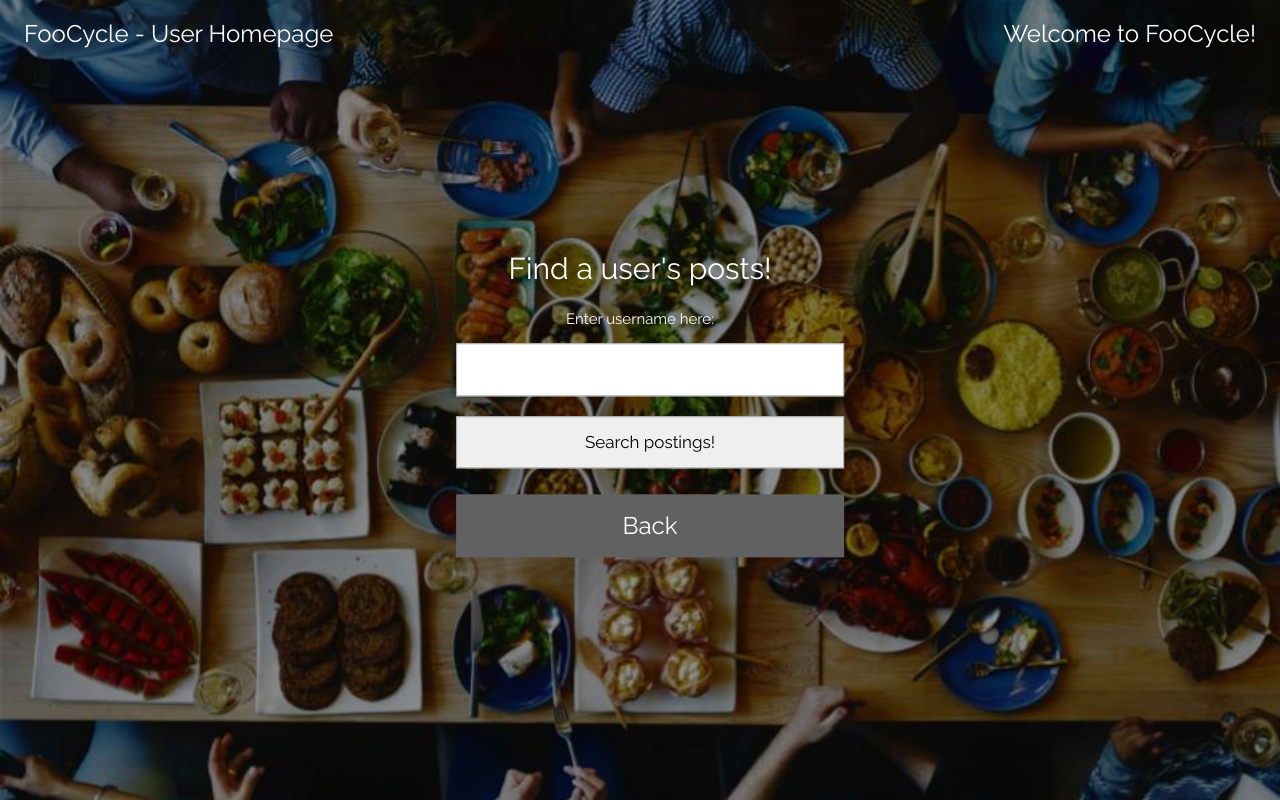
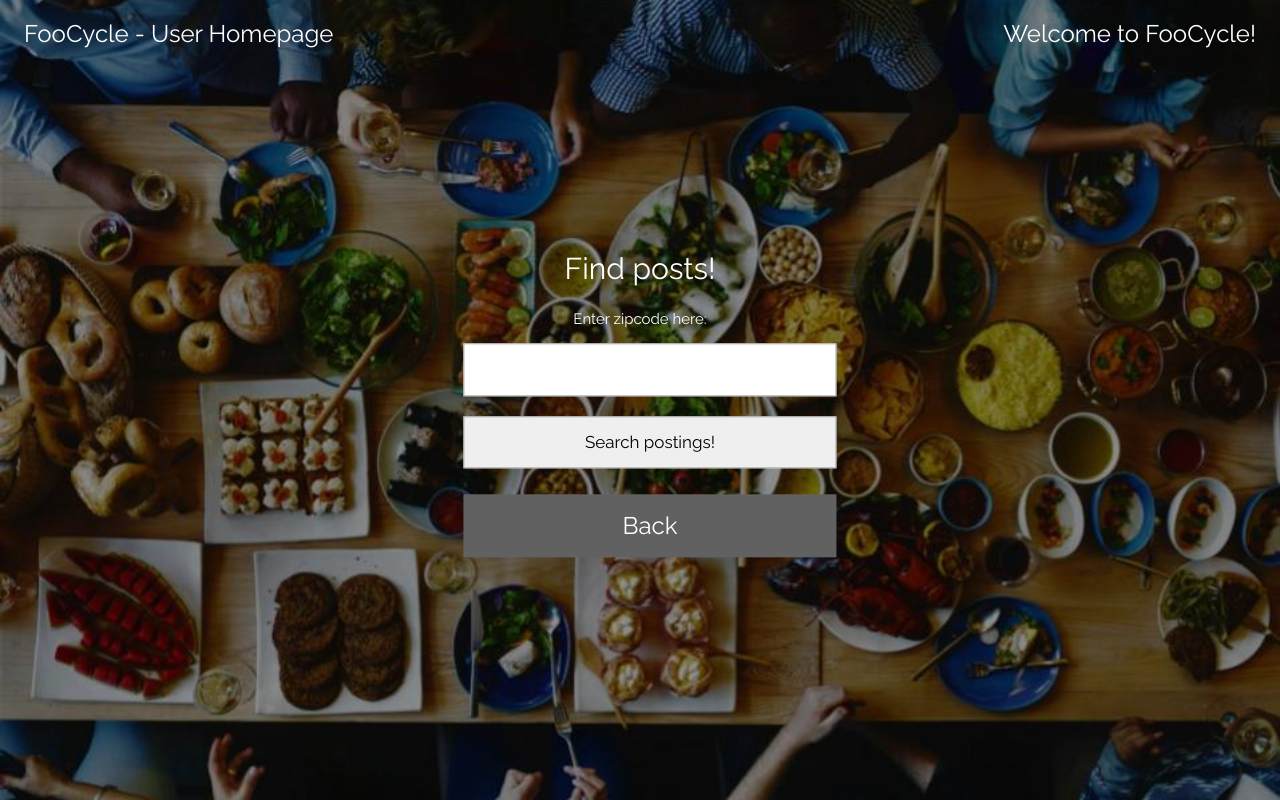
Before and after one commit to ryanl35/DS4300_homework, a Flask app: page /viewUserPostings in a window 1280 px wide. Run offline with Flask 2, Linux system fonts and the light colour scheme.

Commit message:
making few final changes

```diff
--- a/Project/fooCycleApp/app.py
+++ b/Project/fooCycleApp/app.py
@@ -1,11 +1,11 @@
-from flask import Flask, render_template, request, redirect, session
+from flask import Flask, render_template, request, redirect, session, flash
 import json
 import os
 import random
 from pymongo import MongoClient, errors
 from flask_wtf import FlaskForm
 from wtforms import StringField, PasswordField, BooleanField, SubmitField, TextAreaField
-from wtforms.validators import DataRequired
+from wtforms.validators import DataRequired, Length
 import hashlib
 
 # Starting Flask with socketio
@@ -93,6 +93,7 @@ class postFood(FlaskForm):
     """Post a Food Item."""
     food_name = StringField('Name of Food', [DataRequired()])
     food_description = TextAreaField('Describe your food!')
+    food_zipcode = StringField('Enter the zipcode of your food', [DataRequired()])
     food_price = StringField('Price', [DataRequired()])
     submit = SubmitField('Post')
 
@@ -111,6 +112,8 @@ def post_food_submit():
             food_description = value
         elif (key == "food_price"):
             food_price = value
+        elif (key == "food_zipcode"):
+            food_zipcode = value
 
     print("Found food info:", food_name, food_description, food_price)
 
@@ -129,6 +132,7 @@ def post_food_submit():
         'food_name' : food_name,
         'food_descr': food_description,
         'food_price' : food_price,
+        'food_zipcode' : food_zipcode,
         'user_id' : session['user_id'],
         'donated' : donated,
      }
@@ -141,8 +145,8 @@ class registerUser(FlaskForm):
     """Register user form."""
     name = StringField('Name', [DataRequired()])
     user_name = StringField('Username', [DataRequired()])
-    verified = BooleanField('Are you verified?')
-    zipcode = StringField('Zipcode', [DataRequired()])
+    # verified = BooleanField('Are you verified?')
+    zipcode = StringField('Zipcode', [DataRequired(), Length(min=5)])
     password = PasswordField('Password', [DataRequired()])
     submit = SubmitField('Register')
 
@@ -182,7 +186,8 @@ def add_user_submit():
 
     query = mycol.find( { 'user_name' : user_name })
     if (query.count() > 0):
-            return redirect('/registerUser')
+        flash("Username taken")
+        return redirect('/registerUser')
 
     user_record = {
         'user_id' : user_id,
@@ -193,8 +198,16 @@ def add_user_submit():
         'zipcode' : zipcode,
     }
 
+    zipcol = mydb["communities"]
+    zipcodequery = zipcol.find( { "zipcode" : zipcode} )
+
+    if (zipcodequery.count() == 0):
+        flash("Community doesn't exist in our database! Contact an admin to add your community!")
+        return redirect('/registerUser')
+
     mycol.insert_one(user_record)
-    return redirect('/home')
+    flash("Account created successfully!")
+    return redirect('/loginUser')
 
 class loginUserForm(FlaskForm):
     """Register user form."""
@@ -229,6 +242,7 @@ def login_submit():
         session['user_id'] = query[0]['user_id']
         return redirect('/userHomepage')
     else:
+        flash("Login failure")
         return redirect('/loginUser')
 
 
@@ -274,7 +288,7 @@ def view_postings():
 class findUserPostings(FlaskForm):
     """Search user postings."""
     name = StringField('Name')
-    user_name = StringField('Enter username here:', [DataRequired()])
+    food_zipcode = StringField('Enter zipcode here:', [DataRequired()])
     submit = SubmitField('Search postings!')
 
 @app.route('/viewUserPostings', methods=('GET', 'POST'))
@@ -287,29 +301,22 @@ def view_user_postings():
 def view_user_postings_submit():
     for key, value in request.form.items():
         print("key: {0}, value: {1}".format(key, value))
-        if (key == "user_name"):
-            user_name = value
+        if (key == "food_zipcode"):
+            food_zipcode = value
 
     # use our database
     mydb = myclient["foodpool"]
     # use the "users" collection
-    userscol = mydb["users"]
+    postscol = mydb["posts"]
     # find the user with the user_name entered in the query
-    userquery = userscol.find( { "user_name" : user_name } )
-    # get their user_id
-    queryUserID = userquery[0]["user_id"]
-    print(queryUserID)
-    print(user_name)
-    # use the posts collection
-    postscol = mydb["posts"]
-    # find out how many posts this user made
-    totalPosts = len([i for i in postscol.find( { "user_id" : queryUserID })])
-    print(totalPosts)
+    postsquery = postscol.find( { "food_zipcode" : food_zipcode })
+
+    totalPosts = postsquery.count()
 
     if (totalPosts == 0):
         posts = ["No postings to show!"]
     else:
-        posts = postscol.find({ "user_id" : queryUserID })
+        posts = postscol.find({ "food_zipcode" : food_zipcode })
 
     return render_template('/showUserPostings.html', posts = posts)
 
@@ -468,7 +475,7 @@ def delete_post():
     deleteForm = deletePost()
     return render_template('/deletePost.html', form = deleteForm)
 
-@app.route('/deletePost', methods=('GET', 'POST'))
+@app.route('/deletePostSubmit', methods=('GET', 'POST'))
 def delete_post_submit():
     mydb = myclient["foodpool"]
     mycol = mydb["posts"]
@@ -476,14 +483,21 @@ def delete_post_submit():
     for key, value in request.form.items():
         print("key: {0}, value: {1}".format(key, value))
         if (key == "post_id"):
-            post_id = value
+            post_id = int(value)
 
     post = mycol.find( { "post_id" : post_id } )
+
+    print(post.count())
 
     if (session['user_id'] == post[0]['user_id']):
         mycol.delete_one({"post_id" : post_id})
         ## bring user back to user homepage (userHomepage)
-        return redirect('/home')
+        deletedMessage = "Deleted post: " + str(post_id)
+        flash(deletedMessage)
+        return redirect('/userHomepage')
+    else:
+        flash("Error: Please login again")
+        return redirect('/userLogin')
 
 ## ADMIN ONLY
 class deleteCommunity(FlaskForm):
--- a/Project/fooCycleApp/templates/deletePost.html
+++ b/Project/fooCycleApp/templates/deletePost.html
@@ -30,12 +30,12 @@
   <div class="w3-display-middle w3-center">
     <div class="FlaskForm">
       <h2 class="deletePost">Delete a post</h2>
-      <form method="POST" action="/deletePost">
+      <form method="POST" action="/deletePostSubmit">
           <div class="post_id">{{ form.post_id.label }} {{ form.post_id(size=20) }}</div>
           {{ form.submit }}
       </form>
       <button type="button" class="w3-margin-top w3-xlarge w3-dark-grey"
-        onclick="location.href = '{{ url_for('index') }}';">Back</button>
+        onclick="location.href = '{{ url_for('userHomepage') }}';">Back</button>
     </div>
   </div>
 </div>
--- a/Project/fooCycleApp/templates/postFood.html
+++ b/Project/fooCycleApp/templates/postFood.html
@@ -29,12 +29,13 @@
 
   <div class="w3-display-middle w3-center">
     <div class="FlaskForm">
-      <h1 class="w3-jumbo w3-animate-top">Contact</h1>
+      <h1 class="w3-jumbo w3-animate-top">Add Food</h1>
       <hr class="w3-border-grey" style="margin:auto;width:40%">
       <form method="POST" action="/postFoodSubmit">
           <div class="food_name">{{ form.food_name.label(class="w3-xlarge") }} {{ form.food_name(size=20) }}</div>
           <div class="food_description">{{ form.food_description.label(class="w3-xlarge") }} {{ form.food_description(size=50) }}</div>
           <div class="food_price">{{ form.food_price.label(class="w3-xlarge") }} {{ form.food_price(size=20) }}</div>
+          <div class="food_price">{{ form.food_zipcode.label(class="w3-xlarge") }} {{ form.food_zipcode(size=20) }}</div>
           {{ form.submit(class="w3-margin-top w3-xlarge w3-green") }}
       </form>
       <button type="button" class="w3-margin-top w3-xlarge w3-dark-grey"
--- a/Project/fooCycleApp/templates/viewUserPostings.html
+++ b/Project/fooCycleApp/templates/viewUserPostings.html
@@ -37,9 +37,9 @@
 
   <div class="w3-display-middle w3-center">
     <div class="FlaskForm">
-      <h2 class="findUserPostings">Find a user's posts!</h2>
+      <h2 class="findUserPostings">Find posts!</h2>
       <form method="POST" action="/viewUserPostingsSubmit">
-          <div class="user_name">{{ form.user_name.label }} {{ form.user_name(size=20) }}</div>
+          <div class="user_name">{{ form.food_zipcode.label }} {{ form.food_zipcode(size=20) }}</div>
           {{ form.submit }}
       </form>
       <button type="button" class="w3-margin-top w3-xlarge w3-dark-grey"
```
Also changed, not shown: Project/fooCycleApp/templates/loginUser.html (+7 -0 lines), Project/fooCycleApp/templates/registerUser.html (+7 -1 lines), Project/fooCycleApp/templates/showUserPostings.html (+20 -7 lines), Project/fooCycleApp/templates/userHomepage.html (+7 -0 lines).
